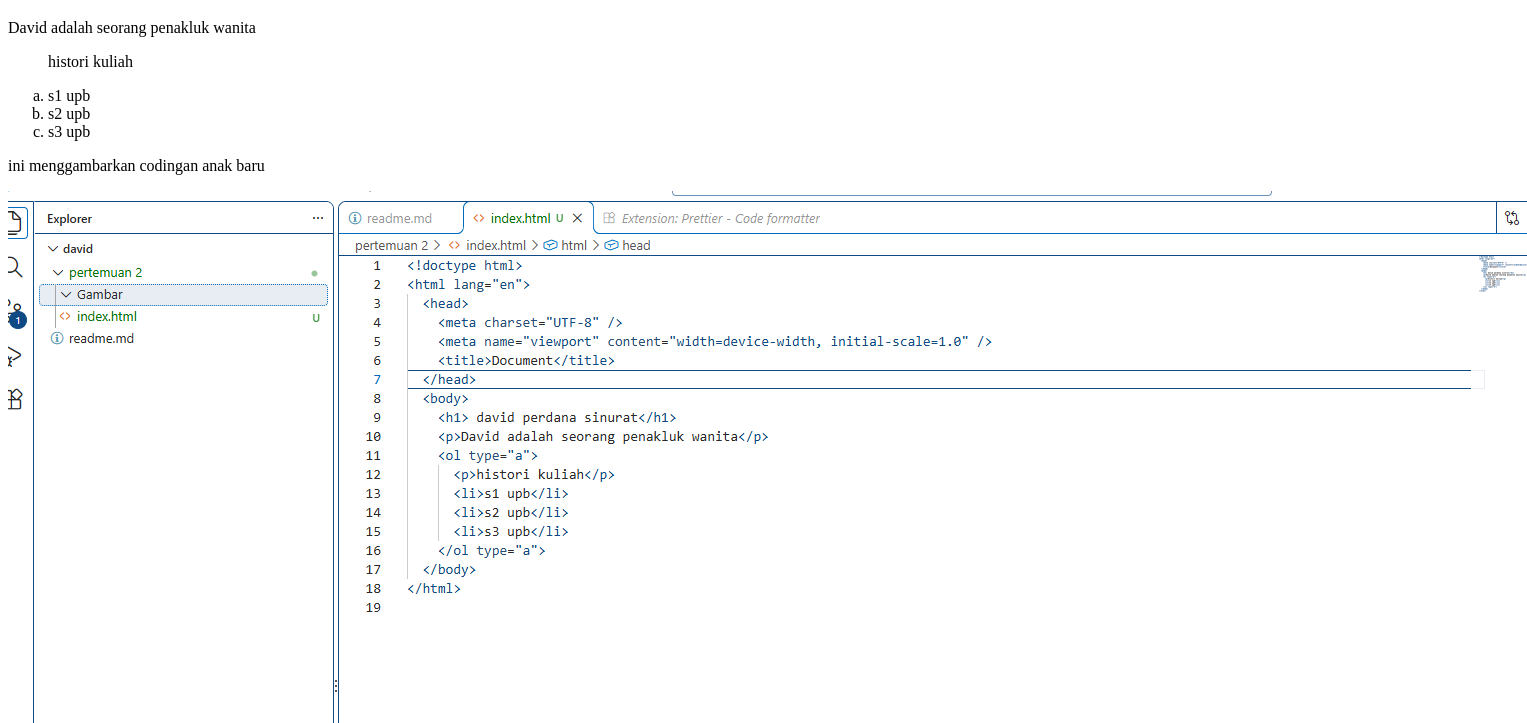
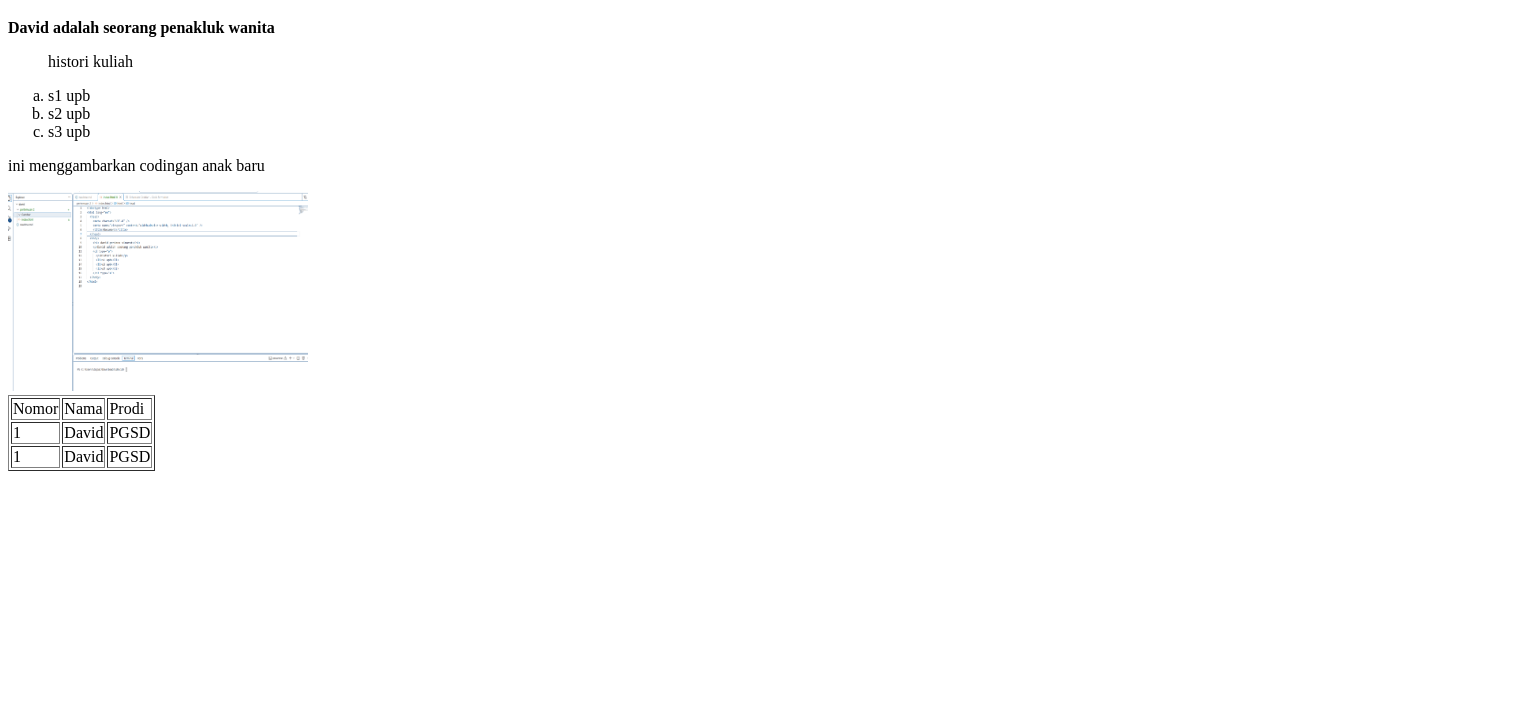
Before and after one commit to vidosinu/Project1, a plain HTML site: page pertemuan 2/index.html in a window 1280 px wide. Shown: the part 61-784 px from the top of the page, 1527 px wide, since content can reach past the window. Drawn offline with Linux system fonts and the light colour scheme.

Commit message:
Pertemuan 2

```diff
--- a/pertemuan 2/index.html
+++ b/pertemuan 2/index.html
@@ -6,8 +6,8 @@
     <title>Latihan 1</title>
   </head>
   <body>
-    <h1>david perdana sinurat</h1>
-    <p>David adalah seorang penakluk wanita</p>
+    <h1 color="red">david perdana sinurat</h1>
+    <p><b> David adalah seorang penakluk wanita</b></p>
     <ol type="a">
       <p>histori kuliah</p>
       <li>s1 upb</li>
@@ -15,6 +15,29 @@
       <li>s3 upb</li>
     </ol>
     <p>ini menggambarkan codingan anak baru</p>
-    <img src="Gambar/gambar1.png" alt="gambar koding" />
+    <img
+      src="Gambar/gambar1.png"
+      width="300"
+      height="200"
+      alt="gambar koding"
+    />
+    <table border="1">
+      <thead>
+        <td>Nomor</td>
+        <td>Nama</td>
+        <td>Prodi</td>
+      </thead>
+      <tr>
+        <td>1</td>
+        <td>David</td>
+        <td>PGSD</td>
+      </tr>
+
+      <tr>
+        <td>1</td>
+        <td>David</td>
+        <td>PGSD</td>
+      </tr>
+    </table>
   </body>
 </html>
```
Also changed, not shown: pertemuan 2/kontak.html (+1 -1 lines).
